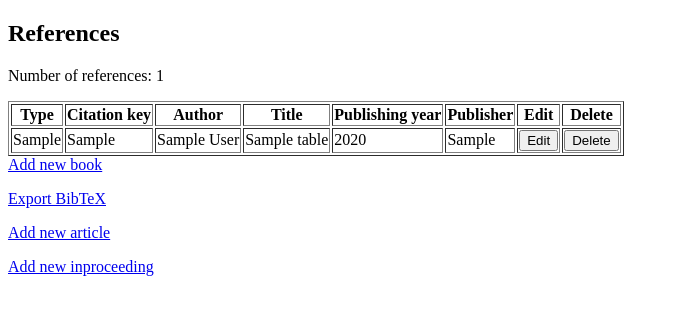
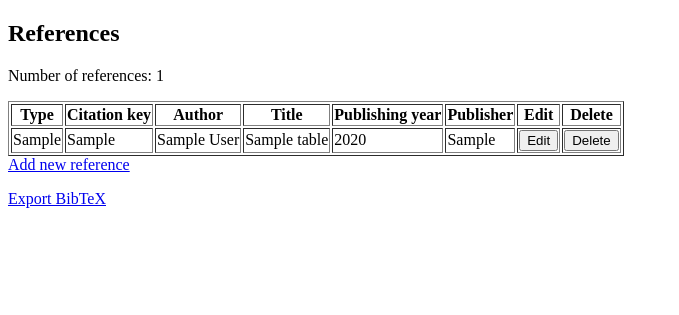
Before and after one commit to nessamerivirta/jugu_miniprojekti, a Flask app: page /view_references in a window 1280 px wide. Shown: the top 315 px of the page, without its empty margins (0-679 px from the left). Run offline with Flask 3, Linux system fonts and the light colour scheme; tables that the repository leaves empty hold one stand-in row (values such as "Sample post").

Commit message:
Make one page for creating references

```diff
--- a/src/app.py
+++ b/src/app.py
@@ -39,47 +39,95 @@ def view_inproceedings():
     return render_template("inproceedings.html", inproceedings=all_inproceedings)
 
 
-@app.route("/new_book")
-def new_book():
-    return render_template("new_book.html")
+@app.route("/new_reference")
+def new_reference():
+    return render_template("new_reference.html")
 
-@app.route("/new_article")
-def new_article():
-    return render_template("new_article.html")
-
-@app.route("/new_inproceeding")
-def new_inproceeding():
-    return render_template("new_inproceeding.html")
-
-
-@app.route("/create_book", methods=["POST"])
-def book_creation():
+@app.route("/create_reference", methods=["POST"])
+def reference_creation():
+    reference_type = request.form.get("type")
     citation_key = request.form.get("citation_key")
     author = request.form.get("author")
     title = request.form.get("title")
     publishing_year = request.form.get("publishing_year")
     publisher = request.form.get("publisher")
+    journal = request.form.get("journal")
+    volume = request.form.get("volume")
+    pages = request.form.get("pages")
+    booktitle = request.form.get("booktitle")
 
-    if not citation_key or not author or not title or not publishing_year or not publisher:
+    if not citation_key or not author or not title or not publishing_year:
         print("Validation failed!")
-        flash("Fill in all the fields")
-        return redirect("/new_book")
+        flash("Fill in all the required fields")
+        return redirect("/new_reference")
 
-    book = Book(
-        citation_key,
-        author,
-        title,
-        publishing_year,
-        publisher
-    )
+    if reference_type == "book":
+        if not publisher:
+            print("Validation failed!")
+            flash("Please provide a publisher")
+            return redirect("/new_reference")
 
-    try:
-        # TODO: validate_book(content)
-        create_book(book)
-        return redirect("/view_references")
-    except Exception as error:
-        flash(str(error))
-        return  redirect("/new_book")
+        book = Book(
+            citation_key,
+            author,
+            title,
+            publishing_year,
+            publisher
+        )
+
+        try:
+            # TODO: validate_book(content)
+            create_book(book)
+            return redirect("/view_references")
+        except Exception as error:
+            flash(str(error))
+            return  redirect("/new_reference")
+
+    elif reference_type == "article":
+        if not journal or not volume or not pages:
+            print("Validation failed!")
+            flash("Please provide journal, volume and pages")
+            return redirect("/new_reference")
+
+        article = Article(
+            citation_key,
+            author,
+            title,
+            journal,
+            publishing_year,
+            volume,
+            pages
+        )
+        try:
+            # TODO: validate_article(content)
+            create_article(article)
+            return redirect("/view_references")
+        except Exception as error:
+            flash(str(error))
+            return  redirect("/new_reference")
+
+    elif reference_type == "inproceeding":
+        if not booktitle:
+            print("Validation failed!")
+            flash("Please provide a book title")
+            return redirect("/new_reference")
+
+        inproceeding = Inproceeding(
+            citation_key,
+            author,
+            title,
+            journal,
+            publishing_year,
+            volume,
+            pages
+        )
+        try:
+            # TODO: validate_inproceeding(content)
+            create_inproceeding(inproceeding)
+            return redirect("/view_references")
+        except Exception as error:
+            flash(str(error))
+            return  redirect("/new_reference")
 
 @app.route("/edit_reference/<int:reference_id>", methods=["GET", "POST"])
 def edit_reference(reference_id):
@@ -125,68 +173,6 @@ def edit_reference(reference_id):
 
     return render_template("edit_reference.html", reference=reference)
 
-@app.route("/create_article", methods=["POST"])
-def article_creation():
-    citation_key = request.form.get("citation_key")
-    author = request.form.get("author")
-    title = request.form.get("title")
-    journal = request.form.get("journal")
-    publishing_year = request.form.get("publishing_year")
-    volume = request.form.get("volume")
-    pages = request.form.get("pages")
-
-    if not citation_key or not author or not title or not publishing_year or not journal or not volume or not pages:
-        print("Validation failed!")
-        flash("Fill in all the fields")
-        return redirect("/new_article")
-
-    article = Article(
-        citation_key,
-        author,
-        title,
-        journal,
-        publishing_year,
-        volume,
-        pages
-    )
-
-    try:
-        # TODO: validate_article(content)
-        create_article(article)
-        return redirect("/view_references")
-    except Exception as error:
-        flash(str(error))
-        return  redirect("/new_article")
-
-@app.route("/create_inproceeding", methods=["POST"])
-def inproceeding_creation():
-    citation_key = request.form.get("citation_key")
-    author = request.form.get("author")
-    title = request.form.get("title")
-    publishing_year = request.form.get("publishing_year")
-    booktitle = request.form.get("booktitle")
-
-    if not citation_key or not author or not title or not publishing_year or not booktitle:
-        print("Validation failed!")
-        flash("Fill in all the fields")
-        return redirect("/new_inproceeding")
-
-    inproceeding = Inproceeding(
-        citation_key,
-        author,
-        title,
-        publishing_year,
-        booktitle
-    )
-
-    try:
-        # TODO: validate_book(content)
-        create_inproceeding(inproceeding)
-        return redirect("/view_references")
-    except Exception as errorproc:
-        flash(str(errorproc))
-        return  redirect("/new_inproceeding")
-
 @app.route("/delete_reference/<int:reference_id>", methods=["POST"])
 def delete_reference_route(reference_id):
     delete_reference(reference_id)
--- a/src/templates/references.html
+++ b/src/templates/references.html
@@ -53,13 +53,9 @@ References
   {% else %}
     <p>No references added yet.</p>
   {% endif %}
-  <a href="/new_book">Add new book</a> <!-- TODO: new_reference HTML -->
+  <a href="/new_reference">Add new reference</a>
   <p></p>
   <a href="/export_bibtex">Export BibTeX</a>
-  <p></p>
-  <a href="/new_article">Add new article</a>
-  <p></p>
-  <a href="/new_inproceeding">Add new inproceeding</a>
 </body>
 </html>
 
```
Also changed, not shown: src/templates/new_article.html (deleted, +0 -55 lines), src/templates/new_book.html (deleted, +0 -47 lines), src/templates/new_inproceeding.html (deleted, +0 -47 lines), src/templates/new_reference.html (added, +111 -0 lines).
